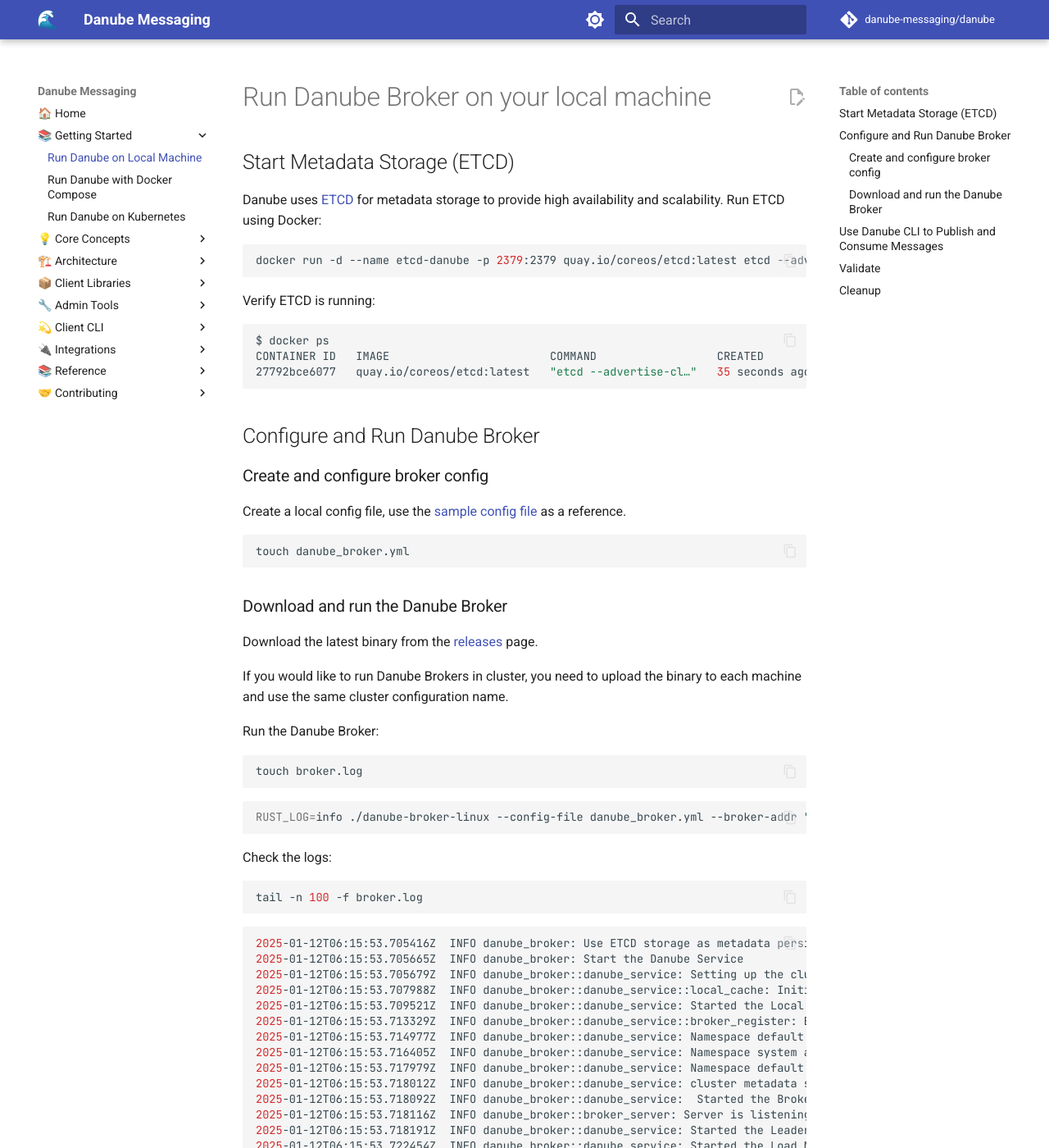
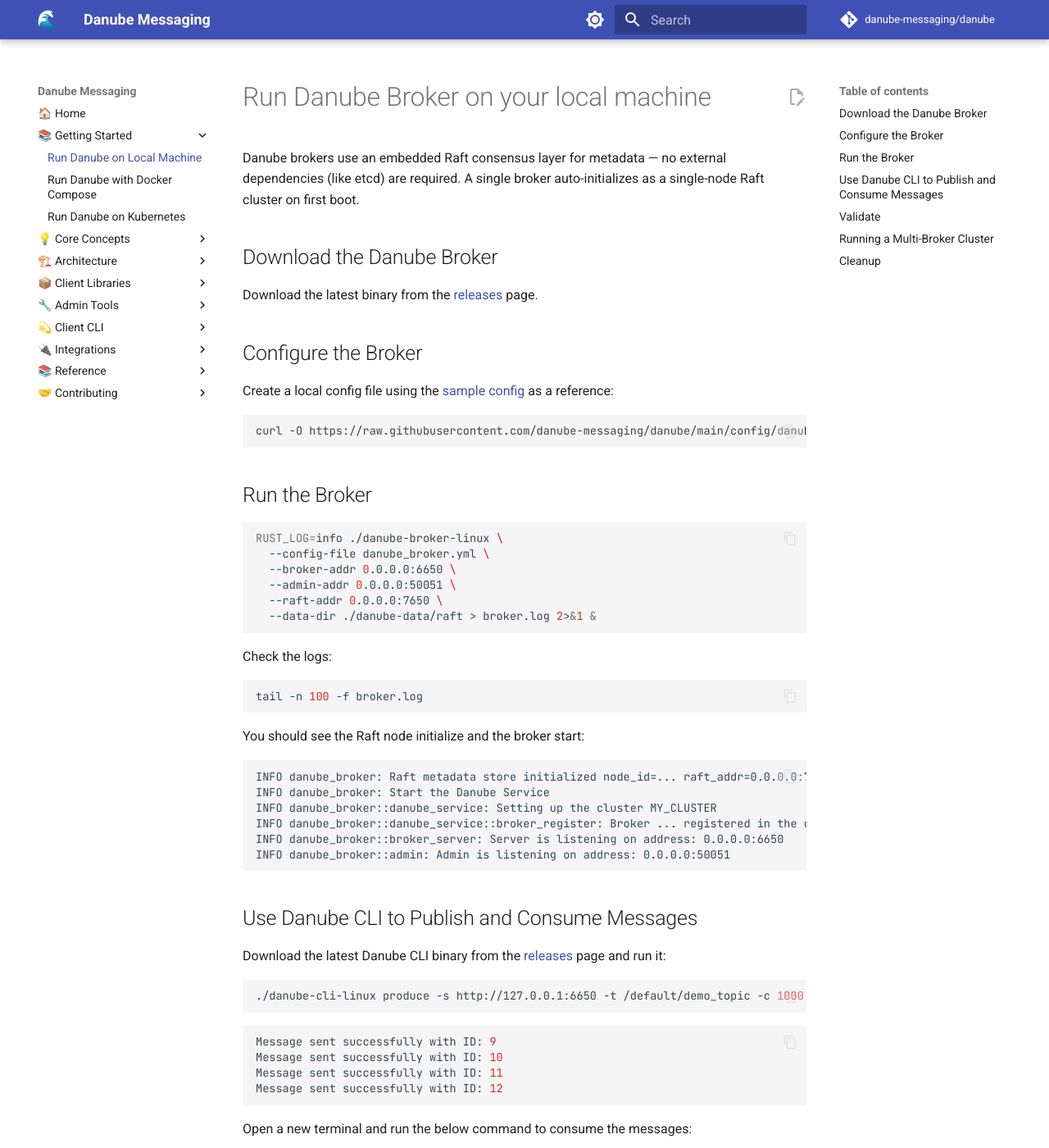
Before and after one commit to danube-messaging/danube_docs, an MkDocs documentation site: the page built from docs/getting_started/Danube_local.md, in a window 1280 px wide and 1400 px high. Shown: the whole window at 82% size. Built offline with MkDocs 1.6.1 and Material for MkDocs 9.7.7, drawn with Linux system fonts in a browser that asks for light colours; comment, search, counter and statistics services are not loaded; some of the changed text lies outside the part shown.

Commit message:
update docs with danube migration to raft consensus for metadata

````diff
--- a/docs/getting_started/Danube_local.md
+++ b/docs/getting_started/Danube_local.md
@@ -1,46 +1,30 @@
-
 # Run Danube Broker on your local machine
 
-## Start Metadata Storage (ETCD)
+Danube brokers use an embedded Raft consensus layer for metadata — no external
+dependencies (like etcd) are required. A single broker auto-initializes as a
+single-node Raft cluster on first boot.
 
-Danube uses [ETCD](https://etcd.io/) for metadata storage to provide high availability and scalability. Run ETCD using Docker:
-
-```bash
-docker run -d --name etcd-danube -p 2379:2379 quay.io/coreos/etcd:latest etcd --advertise-client-urls http://0.0.0.0:2379 --listen-client-urls http://0.0.0.0:2379
-```
-
-Verify ETCD is running:
-
-```bash
-$ docker ps
-CONTAINER ID   IMAGE                        COMMAND                  CREATED          STATUS          PORTS                                                 NAMES
-27792bce6077   quay.io/coreos/etcd:latest   "etcd --advertise-cl…"   35 seconds ago   Up 34 seconds   0.0.0.0:2379->2379/tcp, :::2379->2379/tcp, 2380/tcp   etcd-danube
-```
-
-## Configure and Run Danube Broker
-
-### Create and configure broker config
-
-Create a local config file, use the [sample config file](https://github.com/danube-messaging/danube/blob/main/config/danube_broker.yml) as a reference.
-
-```bash
-touch danube_broker.yml
-```
-
-### Download and run the Danube Broker
+## Download the Danube Broker
 
 Download the latest binary from the [releases](https://github.com/danube-messaging/danube/releases) page.
 
-If you would like to run Danube Brokers in cluster, you need to upload the binary to each machine and use the same cluster configuration name.
+## Configure the Broker
 
-Run the Danube Broker:
+Create a local config file using the [sample config](https://github.com/danube-messaging/danube/blob/main/config/danube_broker.yml) as a reference:
 
 ```bash
-touch broker.log
+curl -O https://raw.githubusercontent.com/danube-messaging/danube/main/config/danube_broker.yml
 ```
 
+## Run the Broker
+
 ```bash
-RUST_LOG=info ./danube-broker-linux --config-file danube_broker.yml --broker-addr "0.0.0.0:6650" --admin-addr "0.0.0.0:50051" > broker.log 2>&1 &
+RUST_LOG=info ./danube-broker-linux \
+  --config-file danube_broker.yml \
+  --broker-addr 0.0.0.0:6650 \
+  --admin-addr 0.0.0.0:50051 \
+  --raft-addr 0.0.0.0:7650 \
+  --data-dir ./danube-data/raft > broker.log 2>&1 &
 ```
 
 Check the logs:
@@ -49,23 +33,15 @@
 tail -n 100 -f broker.log
 ```
 
-```bash
-2025-01-12T06:15:53.705416Z  INFO danube_broker: Use ETCD storage as metadata persistent store
-2025-01-12T06:15:53.705665Z  INFO danube_broker: Start the Danube Service
-2025-01-12T06:15:53.705679Z  INFO danube_broker::danube_service: Setting up the cluster MY_CLUSTER
-2025-01-12T06:15:53.707988Z  INFO danube_broker::danube_service::local_cache: Initial cache populated
-2025-01-12T06:15:53.709521Z  INFO danube_broker::danube_service: Started the Local Cache service.
-2025-01-12T06:15:53.713329Z  INFO danube_broker::danube_service::broker_register: Broker 15139934490483381581 registered in the cluster
-2025-01-12T06:15:53.714977Z  INFO danube_broker::danube_service: Namespace default already exists.
-2025-01-12T06:15:53.716405Z  INFO danube_broker::danube_service: Namespace system already exists.
-2025-01-12T06:15:53.717979Z  INFO danube_broker::danube_service: Namespace default already exists.
-2025-01-12T06:15:53.718012Z  INFO danube_broker::danube_service: cluster metadata setup completed
-2025-01-12T06:15:53.718092Z  INFO danube_broker::danube_service:  Started the Broker GRPC server
-2025-01-12T06:15:53.718116Z  INFO danube_broker::broker_server: Server is listening on address: 0.0.0.0:6650
-2025-01-12T06:15:53.718191Z  INFO danube_broker::danube_service: Started the Leader Election service
-2025-01-12T06:15:53.722454Z  INFO danube_broker::danube_service: Started the Load Manager service.
-2025-01-12T06:15:53.724727Z  INFO danube_broker::danube_service:  Started the Danube Admin GRPC server
-2025-01-12T06:15:53.724727Z  INFO danube_broker::admin: Admin is listening on address: 0.0.0.0:50051
+You should see the Raft node initialize and the broker start:
+
+```text
+INFO danube_broker: Raft metadata store initialized node_id=... raft_addr=0.0.0.0:7650
+INFO danube_broker: Start the Danube Service
+INFO danube_broker::danube_service: Setting up the cluster MY_CLUSTER
+INFO danube_broker::danube_service::broker_register: Broker ... registered in the cluster
+INFO danube_broker::broker_server: Server is listening on address: 0.0.0.0:6650
+INFO danube_broker::admin: Admin is listening on address: 0.0.0.0:50051
 ```
 
 ## Use Danube CLI to Publish and Consume Messages
@@ -98,41 +74,58 @@
 
 ## Validate
 
-Ensure ETCD is running and accessible. You can check its status by accessing `http://<ETCD_SERVER_IP>:2379` from a browser or using `curl`:
+Ensure the broker is running and listening on the expected port:
 
-   ```bash
-   curl http://<ETCD_SERVER_IP>:2379/v3/version
-   ```
+```bash
+ss -tuln | grep 6650
+```
 
-Ensure each broker instance is running and listening on the specified port. You can check this with `netstat` or `ss`:
+Check cluster state with the admin CLI:
 
-   ```bash
-   netstat -tuln | grep 6650
-   ```
+```bash
+danube-admin brokers list
+```
 
-For debugging, check the logs of each Danube broker instance.
+For debugging, check `broker.log`.
+
+## Running a Multi-Broker Cluster
+
+To run multiple brokers locally, give each broker a unique port set and pass
+`--seed-nodes` so they discover each other:
+
+```bash
+# Broker 1
+./danube-broker-linux --config-file danube_broker.yml \
+  --broker-addr 0.0.0.0:6650 --admin-addr 0.0.0.0:50051 \
+  --raft-addr 0.0.0.0:7650 --data-dir ./data1/raft \
+  --seed-nodes "0.0.0.0:7650,0.0.0.0:7651" &
+
+# Broker 2
+./danube-broker-linux --config-file danube_broker.yml \
+  --broker-addr 0.0.0.0:6651 --admin-addr 0.0.0.0:50052 \
+  --raft-addr 0.0.0.0:7651 --data-dir ./data2/raft \
+  --seed-nodes "0.0.0.0:7650,0.0.0.0:7651" &
+```
+
+The broker with the lowest Raft node ID initializes the cluster; the other
+joins automatically.
 
 ## Cleanup
 
-Stop the Danube Broker:
+Stop the broker:
 
 ```bash
 pkill danube-broker
 ```
 
-Stop and remove ETCD container
+Remove Raft data (for a fresh start):
 
 ```bash
-docker stop etcd-danube
+rm -rf ./danube-data
 ```
 
-```bash
-docker rm -f etcd-danube
-```
-
-Verify cleanup
+Verify cleanup:
 
 ```bash
 ps aux | grep danube-broker
-docker ps | grep etcd-danube
 ```
````
Also changed, not shown: docs/getting_started/Danube_docker_compose.md (+130 -220 lines), docs/getting_started/Danube_kubernetes.md (+17 -11 lines).
